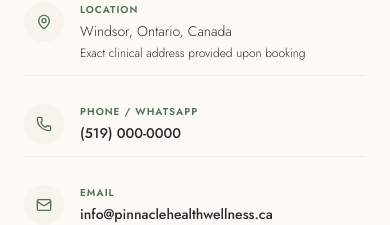
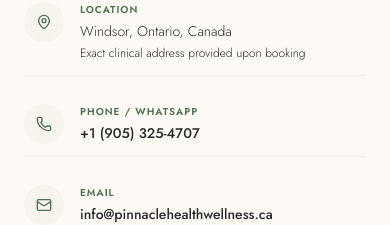
Before and after one commit to dharu0908/pinnacle-health, a React (Vite) app: page / in a window 390 px wide. Shown: the part 9620-9845 px from the top of the page. Built offline with nearby package versions, Linux system fonts and the light colour scheme.

Commit message:
Update contact phone number and link

```diff
--- a/src/components/Contact.tsx
+++ b/src/components/Contact.tsx
@@ -104,8 +104,8 @@
                     Phone / WhatsApp
                   </h4>
                   <p className="text-sm text-text font-medium leading-normal">
-                    <a href="tel:+15190000000" className="hover:text-sage transition-colors">
-                      (519) 000-0000
+                    <a href="tel:+19053254707" className="hover:text-sage transition-colors">
+                      +1 (905) 325-4707
                     </a>
                   </p>
                 </div>
```
